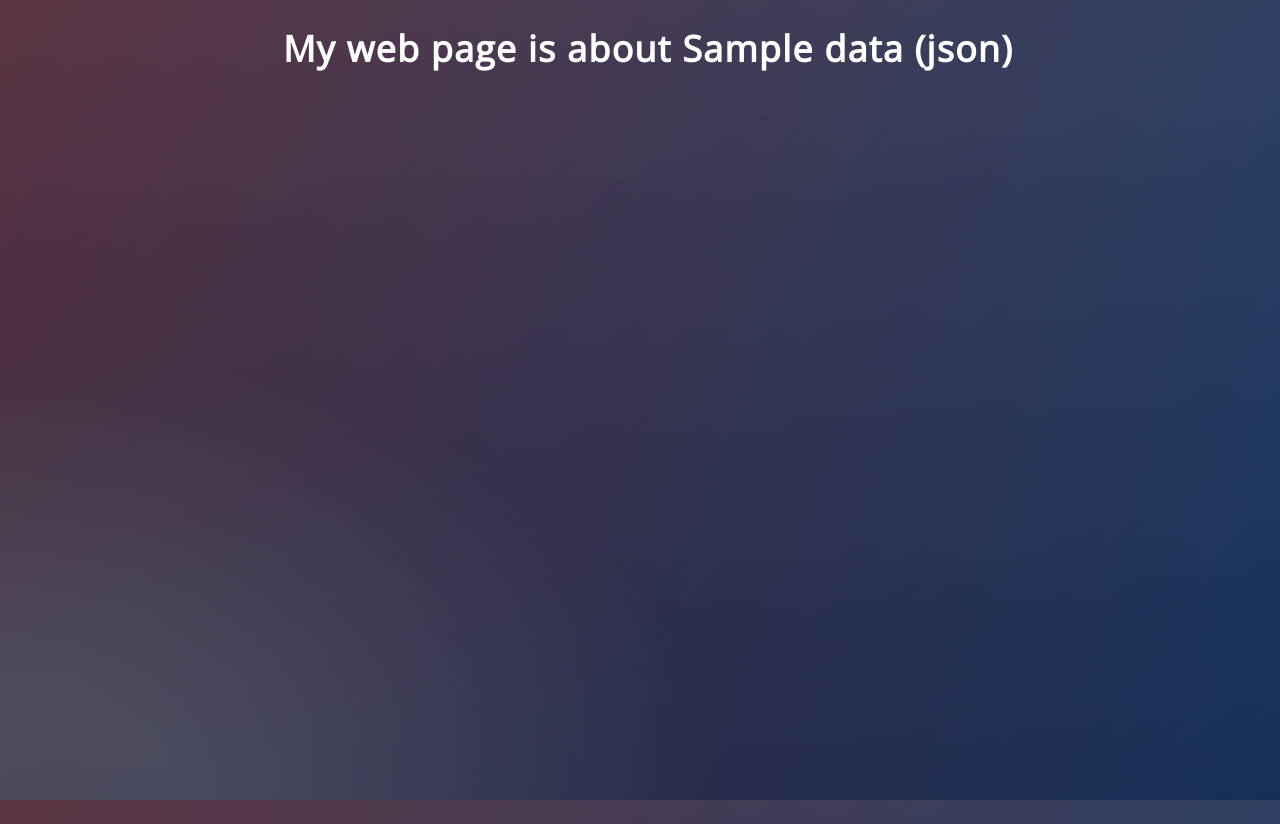
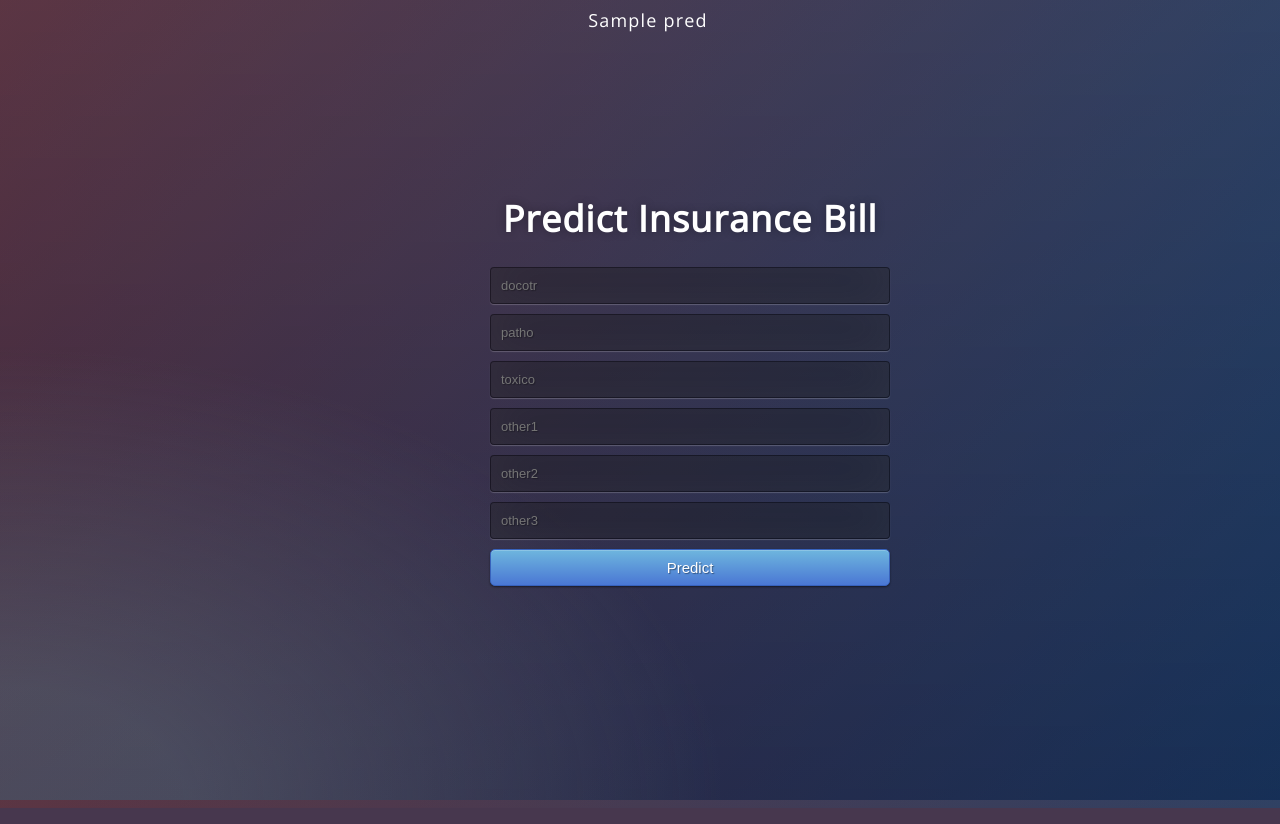
Before and after one commit to trapezius60/python_ml_heroku, a Flask app: template nearestlocation/templates/index.html in a window 1280 px wide. Run offline with Flask 2, Linux system fonts and the light colour scheme; the template is opened without the code that fills it: most values are stand-ins (such as "Sample title", 1, 10 or a date in 2020); parts of the project's set-up code (start-up, migrations or seed data) failed here and were passed over.

Commit message:
Update index.html

```diff
--- a/nearestlocation/templates/index.html
+++ b/nearestlocation/templates/index.html
@@ -13,9 +13,27 @@
 
 </head>
 <body>
+ <div class="login">
+	<h1>Predict Insurance Bill</h1>
 
-  <h1>My web page is about {{ data }} (json)</h1>
+     <!-- Form to enter new data for predictions  -->
+    <form action="{{ url_for('predict')}}"method="POST">
+      <input type="text" name="doctor" placeholder="docotr" required="required" /><br>
+    	<input type="text" name="patho" placeholder="patho" required="required" /><br>
+        <input type="text" name="toxico" placeholder="toxico" required="required" /><br>
+        <input type="text" name="other1" placeholder="other1" required="required" /><br>
+        <input type="text" name="other2" placeholder="other2" required="required" /><br>
+        <input type="text" name="other3" placeholder="other3" required="required" /><br>
+
+        <button type="submit" class="btn btn-primary btn-block btn-large">Predict</button>
+    </form>
+
+   <br>
+   <br>
+
+
+ </div>
+ {{pred}}
 
 </body>
-
 </html>
```
